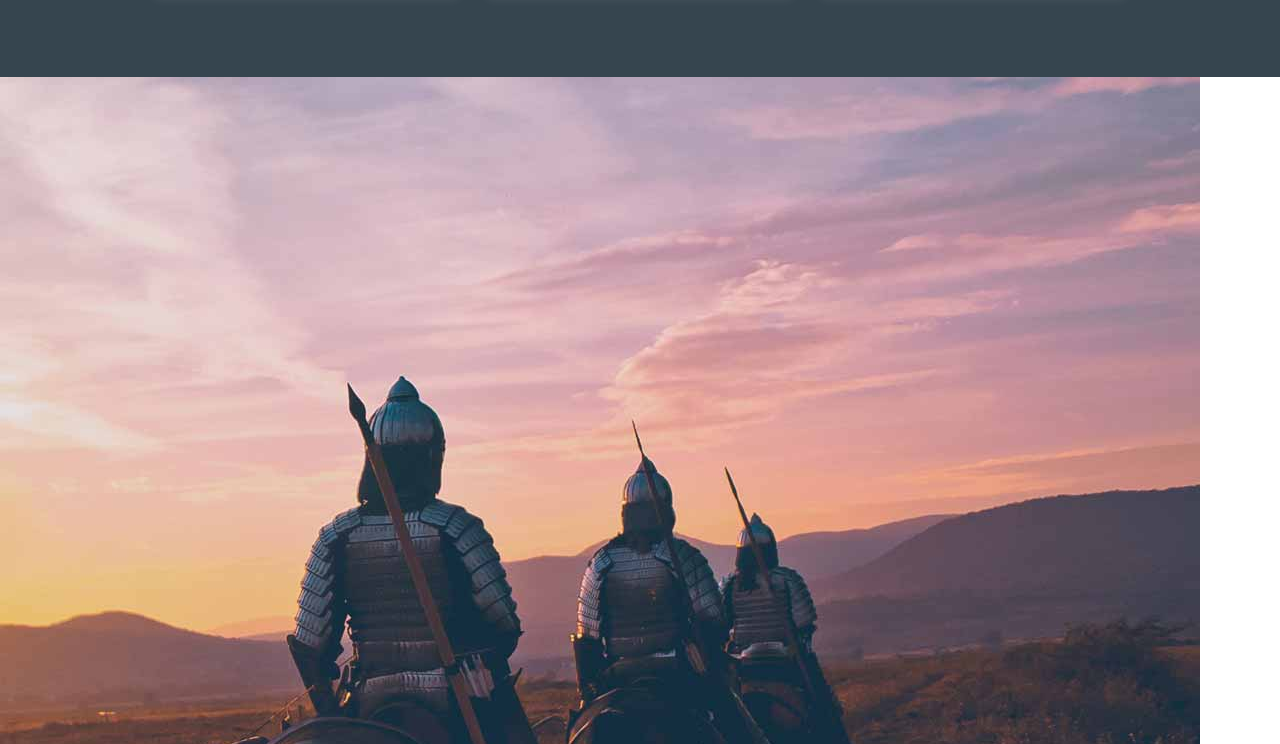
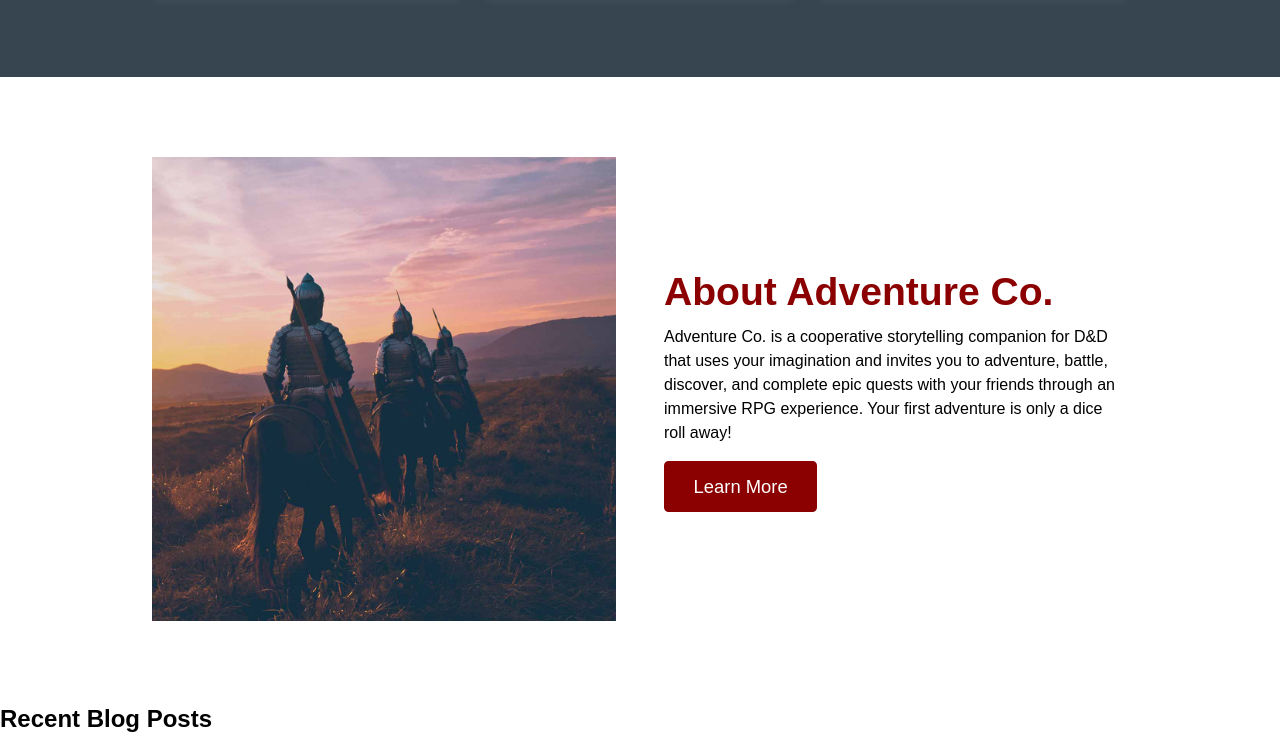
Before and after one commit to asha0012-asif/mad9013-project-two-page-site, a plain HTML site: page index.html in a window 1280 px wide. Shown: the part 1196-1940 px from the top of the page. Drawn offline with Linux system fonts and the light colour scheme.

Commit message:
complete the split image content (about) section

```diff
--- a/css/main.css
+++ b/css/main.css
@@ -67,7 +67,7 @@ a:focus-visible {
   padding-inline: auto;
 }
 
-/* MOBILE SIZES */
+/* ------ MOBILE SIZES ------ */
 
 /* --- HEADER --- */
 /* figure out how to make navbar stick to top + how to make hamburger nav */
@@ -235,9 +235,36 @@ a:focus-visible {
   margin-bottom: .5rem;
 }
 
+/* --- SPLIT IMAGE CONTENT --- */
+.image-content .container {
+  padding: 5rem 2rem;
+
+  display: grid;
+  align-items: center;
+  gap: 3rem;
+}
+
+.image-content__image img {
+  width: 100%;
+  object-fit: cover;
+  aspect-ratio: 1 / 1;
+}
+
+.image-content__title {
+  color: var(--color-primary);
+  font-size: 1.756rem;
+  line-height: 1.3;
+
+  margin-bottom: 0.5rem;
+}
+
+.image-content__text {
+  margin-bottom: 1rem;
+}
+
 /* --- MEDIA QUERIES --- */
 
-/* TABLET SIZES + */
+/* ------ TABLET SIZES + ------ */
 @media only screen and (min-width: 45em) {
   .btn {
     font-size: 1.150rem;
@@ -275,11 +302,20 @@ a:focus-visible {
 
   /* --- CARD GRID --- */
   .card-grid {
-    grid-template-columns: repeat(2, 1fr);
+    grid-template-columns: repeat(3, 1fr);
+  }
+
+  /* --- SPLIT IMAGE CONTENT --- */
+  .image-content .container {
+    grid-template-columns: 1fr 2fr;
+}
+
+  .image-content__title {
+    font-size: 2.069rem;
   }
 }
 
-/* LAPTOP SIZES + */
+/* ------ LAPTOP SIZES + ------ */
 @media only screen and (min-width: 65em) {
   /* --- BANNER --- */
   .banner .container {
@@ -290,4 +326,13 @@ a:focus-visible {
   .card-grid {
     grid-template-columns: repeat(3, 1fr);
   }
+
+  /* --- SPLIT IMAGE CONTENT --- */
+  .image-content .container {
+    grid-template-columns: repeat(2, 1fr);
+  }
+
+  .image-content__title {
+    font-size: 2.444rem;
+  }
 }
--- a/index.html
+++ b/index.html
@@ -83,16 +83,23 @@
           </div>
       </section>
 
-      <section>
+      <section class="image-content">
+        <div class="container">
+            <div class="image-content__image">
               <img src="./images/about.jpg" alt="Knights on horseback" />
-        <h2>About Adventure Co.</h2>
-        <p>
+            </div>
+
+            <div class="image-content__content">
+                <h2 class="image-content__title">About Adventure Co.</h2>
+                <p class="image-content__text">
                   Adventure Co. is a cooperative storytelling companion for D&D that
                   uses your imagination and invites you to adventure, battle, discover,
                   and complete epic quests with your friends through an immersive RPG
                   experience. Your first adventure is only a dice roll away!
                 </p>
-        <a href="#">Learn More</a>
+                <a href="#" class="btn">Learn More</a>
+            </div>
+        </div>
       </section>
 
       <section>
```
Lines whose indentation alone changed are shown as unchanged.
